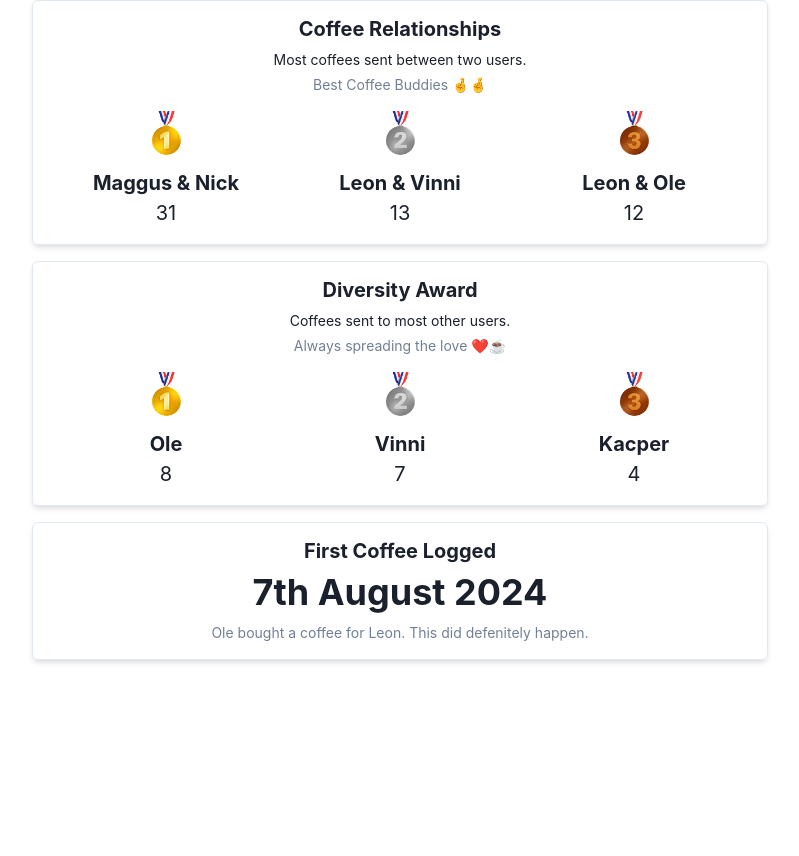
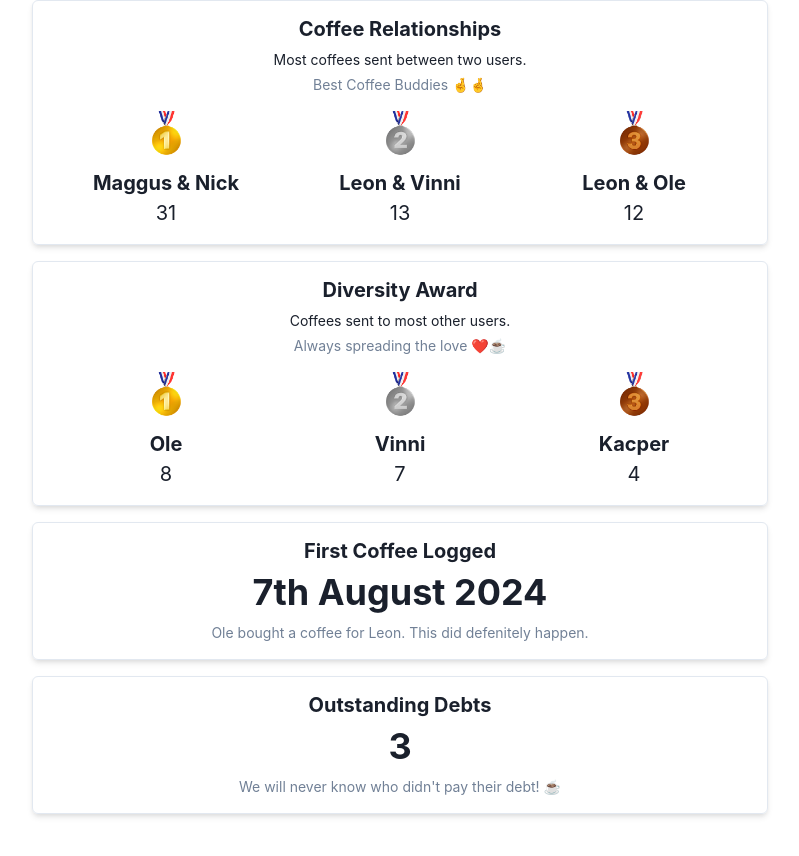
Before and after one commit to olekuhlmann/CoffeeManagementSystem, a React (Vite) app in the folder frontend/: page / in a window 1280 px wide. Shown: the part 795-1651 px from the top of the page, without its empty margins (240-1039 px from the left). Before the commit the page ends 1551 px from the top, so only its background shows below. Built offline with nearby package versions, Linux system fonts and the light colour scheme.

Commit message:
Add outstanding debts

```diff
--- a/frontend/src/components/Stats.tsx
+++ b/frontend/src/components/Stats.tsx
@@ -7,6 +7,7 @@ const Stats: React.FC = () => {
   const coffeesTotal = 122;
   const numberUsers = 10;
   const firstCoffeeDate = "7th August 2024";
+  const outstandingDebts = 3;
 
   const powerUsers: StatEntry[] = [
     { name: "Maggus", value: 50 },
@@ -65,6 +66,13 @@ const Stats: React.FC = () => {
         stat={firstCoffeeDate}
         description="Ole bought a coffee for Leon. This did defenitely happen."
       />
+
+        <SingleStatCard
+            title="Outstanding Debts"
+            stat={outstandingDebts}
+            description="We will never know who didn't pay their debt! ☕"/>
+
+
     </VStack>
   );
 };
```
